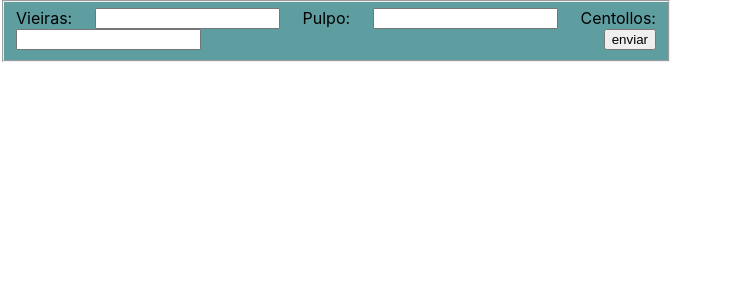
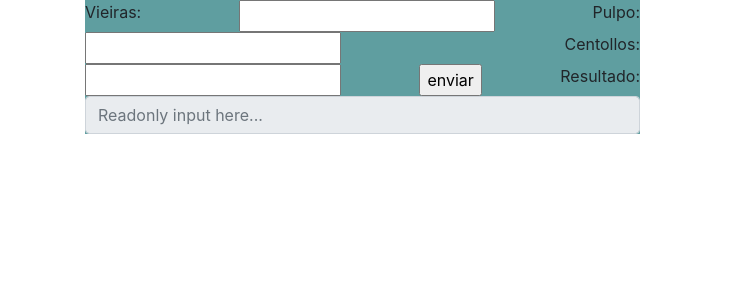
Before and after one commit to KevinTomasKlein/Kata-Lonja-React, a React (Create React App) app in the folder my-app/: page / in a window 1280 px wide. Shown: the top 300 px of the page, without its empty margins (0-731 px from the left). Built offline with nearby package versions, Linux system fonts and the light colour scheme.

Commit message:
Kevin:cambio de if ternario a if normal e implementacion de boostrap

```diff
--- a/my-app/package.json
+++ b/my-app/package.json
@@ -10,6 +10,7 @@
     "@types/node": "^12.0.0",
     "@types/react": "^17.0.0",
     "@types/react-dom": "^17.0.0",
+    "bootstrap": "^4.6.0",
     "react": "^17.0.2",
     "react-dom": "^17.0.2",
     "react-scripts": "4.0.3",
--- a/my-app/src/FormularioPeso.tsx
+++ b/my-app/src/FormularioPeso.tsx
@@ -1,3 +1,4 @@
+import "bootstrap/dist/css/bootstrap.css";
 function FormularioPeso(): any {
   function devolverCiudadConMasBeneficio(event: any) {
     event.preventDefault();
@@ -110,17 +111,26 @@ function FormularioPeso(): any {
     }
 
     function ciudadConMayorBeneficio() {
-      return Madrid > Barcelona && Madrid > Lisboa
+      /* return Madrid > Barcelona && Madrid > Lisboa
         ? alert("En Madrid se obtendrían más beneficios")
         : Barcelona > Lisboa
         ? alert("En Barcelona se obtendrían más beneficios")
-        : alert("En Lisboa se obtendrían más beneficios");
+        : alert("En Lisboa se obtendrían más beneficios"); */
+
+      if (Madrid > Barcelona && Madrid > Lisboa) {
+        alert("En Madrid se obtendrían más beneficios");
+      } else if (Barcelona > Lisboa) {
+        alert("En Barcelona se obtendrían más beneficios");
+      } else {
+        alert("En Lisboa se obtendrían más beneficios");
+      }
     }
     ciudadConMayorBeneficio();
   }
 
   return (
-    <form onSubmit={devolverCiudadConMasBeneficio}>
+    <div className="container">
+      <form onSubmit={devolverCiudadConMasBeneficio} className="form">
         <fieldset>
           <label htmlFor="vieirasInput">Vieiras:</label>
           <input type="number" id="vieirasInput"></input>
@@ -132,8 +142,18 @@ function FormularioPeso(): any {
           <input type="number" id="centollosInput"></input>
 
           <input type="submit" value="enviar" />
+          <label htmlFor="resultado">Resultado:</label>
+          <input
+            className="form-control"
+            type="text"
+            placeholder="Readonly input here..."
+            aria-label="readonly input example"
+            readOnly
+            id="resultado"
+          ></input>
         </fieldset>
       </form>
+    </div>
   );
 }
 
```
Lines whose indentation alone changed are shown as unchanged.
